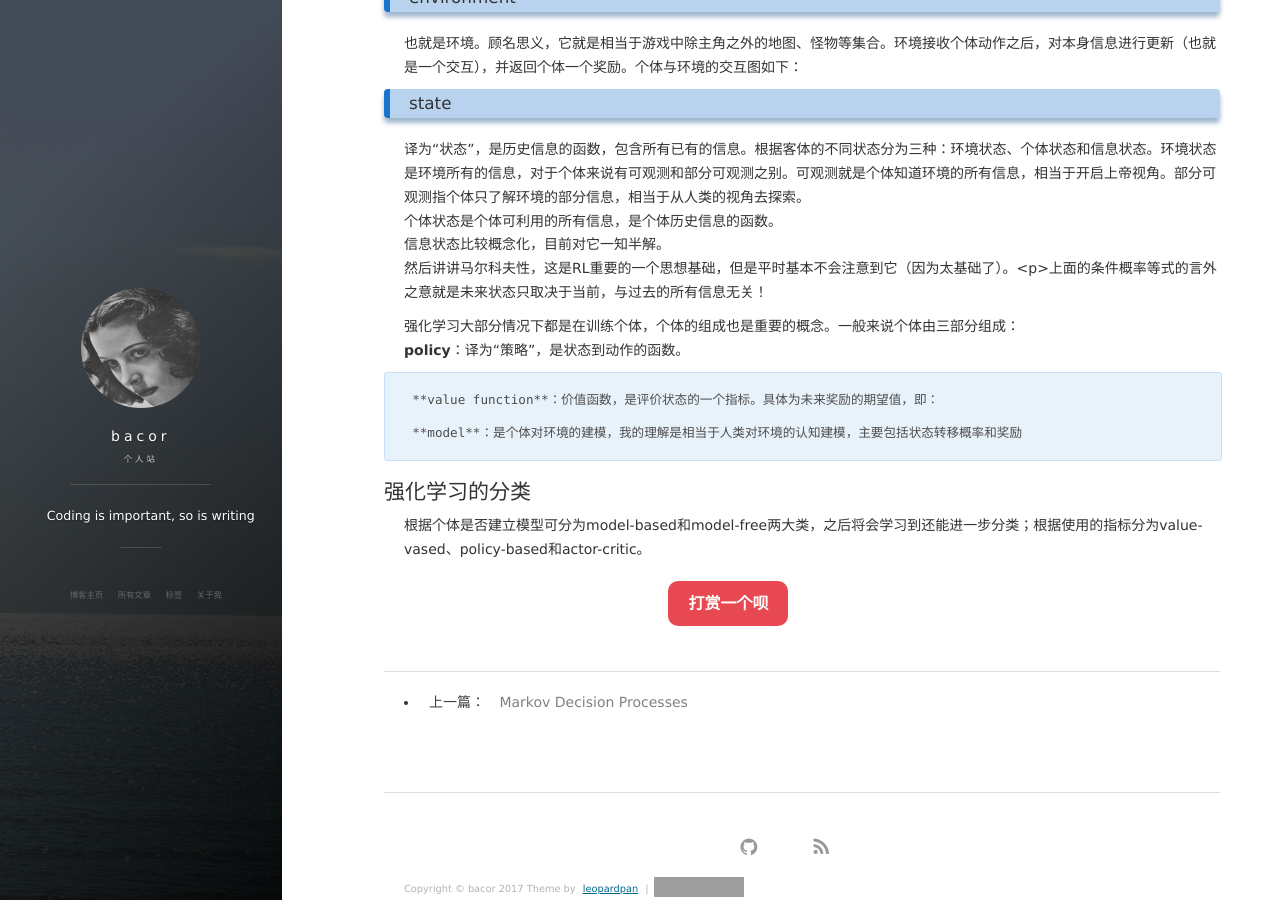
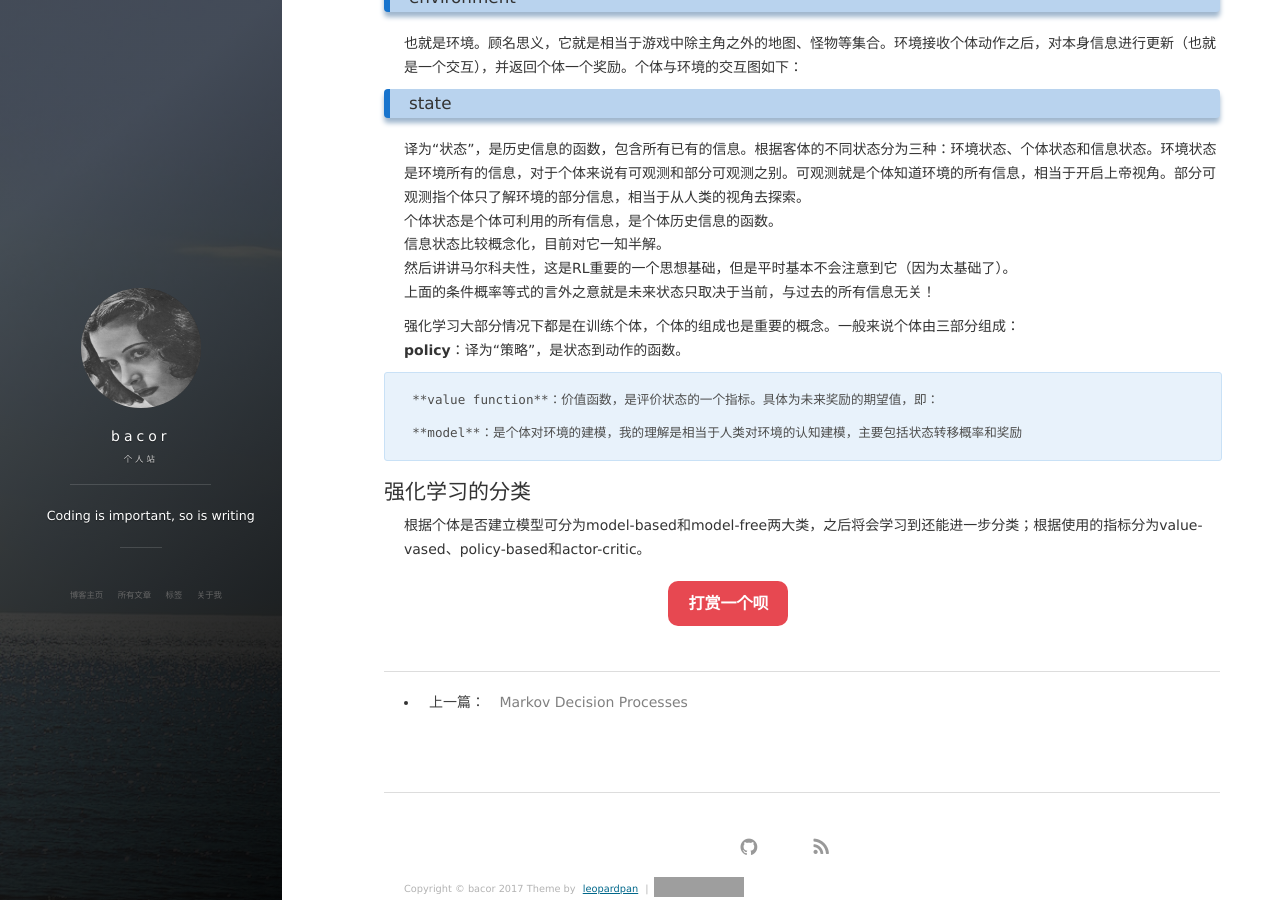
Before and after one commit to ibacor/ibacor.github.io, a Jekyll site: the page built from _posts/2017-10-16-introduction.md, in a window 1280 px wide and 900 px high, scrolled down 507 px. Built offline with Jekyll 4.4.1, drawn with Linux system fonts in a browser that asks for light colours; nearby versions of some CDN libraries; comment, search, counter and statistics services are not loaded; grey boxes are pictures that could not be loaded.

```diff
--- a/_posts/2017-10-16-introduction.md
+++ b/_posts/2017-10-16-introduction.md
@@ -25,7 +25,8 @@ agent即“个体”，相当于机器人、游戏中的主角。在RL中个体
 译为“状态”，是历史信息的函数，包含所有已有的信息。根据客体的不同状态分为三种：环境状态、个体状态和信息状态。环境状态是环境所有的信息，对于个体来说有可观测和部分可观测之别。可观测就是个体知道环境的所有信息，相当于开启上帝视角。部分可观测指个体只了解环境的部分信息，相当于从人类的视角去探索。
 个体状态是个体可利用的所有信息，是个体历史信息的函数。
 信息状态比较概念化，目前对它一知半解。
-然后讲讲马尔科夫性，这是RL重要的一个思想基础，但是平时基本不会注意到它（因为太基础了）。<p>上面的条件概率等式的言外之意就是未来状态只取决于当前，与过去的所有信息无关！
+然后讲讲马尔科夫性，这是RL重要的一个思想基础，但是平时基本不会注意到它（因为太基础了）。
+上面的条件概率等式的言外之意就是未来状态只取决于当前，与过去的所有信息无关！
 
    强化学习大部分情况下都是在训练个体，个体的组成也是重要的概念。一般来说个体由三部分组成：
     **policy**：译为“策略”，是状态到动作的函数。
```
